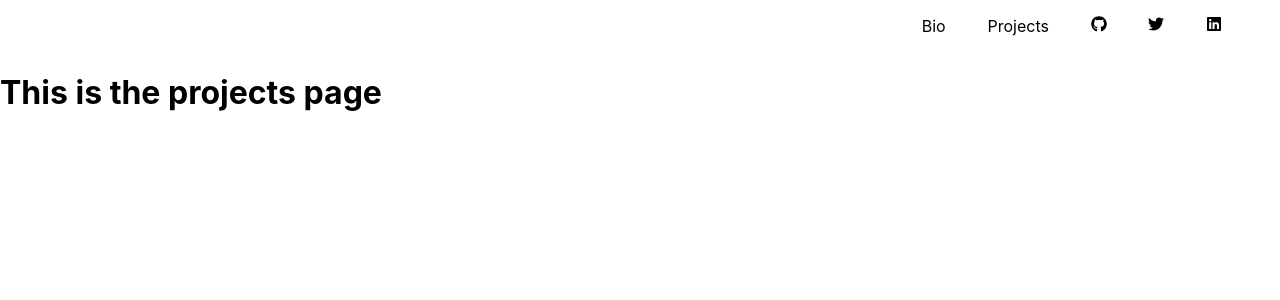
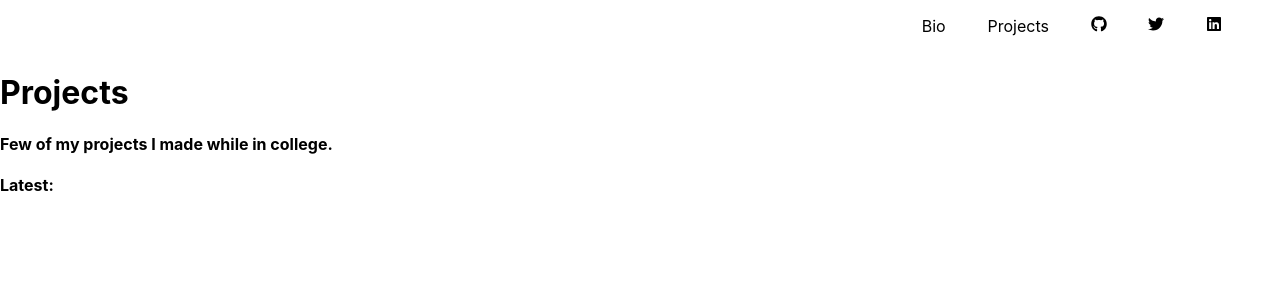
Before and after one commit to dndanli/dndanli-homepage, a React (Create React App) app in the folder homepage/: page /projects in a window 1280 px wide. Shown: the top 300 px of the page. Built offline with nearby package versions, Linux system fonts and the light colour scheme.

Commit message:
Projects page update

```diff
--- a/homepage/src/Pages/Projects.js
+++ b/homepage/src/Pages/Projects.js
@@ -1,7 +1,10 @@
 const Projects = () => {
   return (
     <div>
-      <h1>This is the projects page</h1>
+      <h1>Projects</h1>
+      <h4>Few of my projects I made while in college.</h4>
+
+      <h4>Latest:</h4>
     </div>
   );
 };
```
